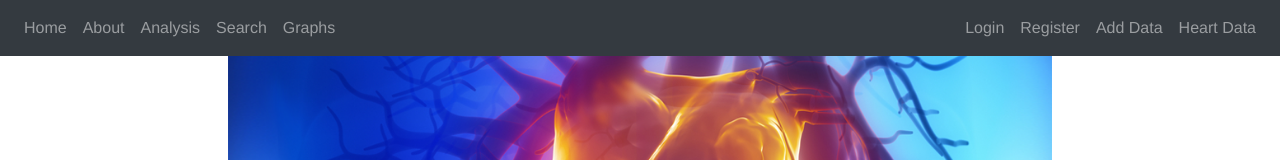
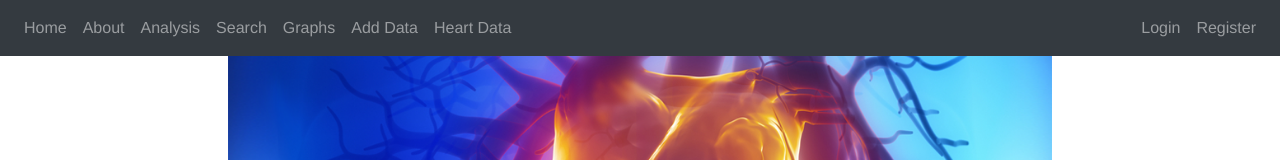
Before and after one commit to Gawain112/Advanced-web-project, a Vue app: page /adddata in a window 1280 px wide. Shown: the top 160 px of the page. Built offline with nearby package versions, Linux system fonts and the light colour scheme; no server answers.

Commit message:
log in / log out

```diff
--- a/src/App.vue
+++ b/src/App.vue
@@ -1,11 +1,11 @@
 <template>
-  <Header></Header>
+  <Header :user="user" @logoutEvent="logout"></Header>
   <img
     alt="Cardiomyopathy Banner"
     src="./assets/cm_banner.png"
     class="col-sm-8 mx-auto"
   />
-  <router-view :data="data" :user="user" class="col-sm-8 mx-auto" />
+  <router-view :user="user" class="col-sm-8 mx-auto" @loggedIn="logIn" />
   <Footer></Footer>
 </template>
 
@@ -13,23 +13,26 @@
 import { ref } from "vue";
 import Header from "@/components/Header";
 import Footer from "@/components/Footer";
+import router from "@/router";
 import { firebaseAuthentication } from "./firebase/database.js";
 
 export default {
   name: "App",
   components: { Header, Footer },
   setup() {
-    const user = ref({});
+    let user = ref("");
 
-    firebaseAuthentication.onAuthStateChanged(currentUser => {
-      if (currentUser) {
-        user.value = currentUser;
-      } else {
-        user.value == {};
-      }
-    });
+    let logout = () => {
+      firebaseAuthentication.signOut();
+      user.value = "";
+      router.push("/");
+    };
 
-    return { user };
+    let logIn = logInUser => {
+      user.value = logInUser;
+    };
+
+    return { user, logout, logIn };
   },
 };
 </script>
--- a/src/components/Header.vue
+++ b/src/components/Header.vue
@@ -24,28 +24,31 @@
           >Graphs</router-link
         >
       </li>
+      <li v-if="user != null" class="nav-item">
+        <router-link :to="{ name: 'AddData' }" class="nav-link"
+          >Add Data</router-link
+        >
+      </li>
+      <li v-if="user != null" class="nav-item">
+        <router-link :to="{ name: 'HeartData' }" class="nav-link"
+          >Heart Data</router-link
+        >
+      </li>
     </ul>
 
     <ul class="nav navbar-nav ml-auto">
-      <li class="nav-item">
+      <li v-if="user == ''" class="nav-item">
         <router-link :to="{ name: 'Login' }" class="nav-link"
           >Login</router-link
         >
       </li>
-      <li class="nav-item">
+      <li v-if="user == ''" class="nav-item">
         <router-link :to="{ name: 'Register' }" class="nav-link"
           >Register</router-link
         >
       </li>
-      <li class="nav-item">
-        <router-link :to="{ name: 'AddData' }" class="nav-link"
-          >Add Data</router-link
-        >
-      </li>
-      <li class="nav-item">
-        <router-link :to="{ name: 'HeartData' }" class="nav-link"
-          >Heart Data</router-link
-        >
+      <li v-if="user != ''" class="nav-item">
+        <el-button @click="$emit('logoutEvent')">Logout</el-button>
       </li>
     </ul>
   </nav>
@@ -54,5 +57,13 @@
 <script>
 export default {
   name: "Header",
+  props: {
+    user: {
+      required: false,
+      type: String,
+      default: "",
+    },
+  },
+  emits: ["logoutEvent"],
 };
 </script>
--- a/src/views/AddData/AddData.vue
+++ b/src/views/AddData/AddData.vue
@@ -76,14 +76,18 @@ import { timestamp, firebaseFireStore } from "@/firebase/database";
 
 export default {
   name: "AddDataForm",
-  setup() {
+  props: {
+    user: {
+      type: String,
+      required: true,
+    },
+  },
+  setup(props) {
     const gene = ref("");
     const hearttype = ref("");
-    const value1 = ref("");
-    const value2 = ref("");
     const csv = ref({});
 
-    let selectOptions = [
+    const selectOptions = [
       "Force-Time curve",
       "Sarcomere Length VS Time",
       "Sliding Velocity VS Calcium Concentration",
@@ -98,30 +102,26 @@ export default {
       });
     };
 
-    function submitAddedData() {
+    let submitAddedData = async () => {
       const newData = {
-        uuid: "" + new Date().getMilliseconds().toString(),
+        uuid: "" + new Date().toLocaleTimeString(),
         gene: "" + gene.value,
         hearttype: "" + hearttype.value,
         csv: "" + csv.value,
         createdAt: "" + timestamp().toString(),
-        createdBy: "fakeUser123",
+        createdBy: props.user,
       };
-
-      console.log(newData);
 
       firebaseFireStore
         .collection("data")
         .doc(newData.gene)
         .collection(newData.hearttype)
         .add(newData);
-    }
+    };
 
     return {
       gene,
       hearttype,
-      value1,
-      value2,
       csv,
       submitAddedData,
       selectOptions,
```
